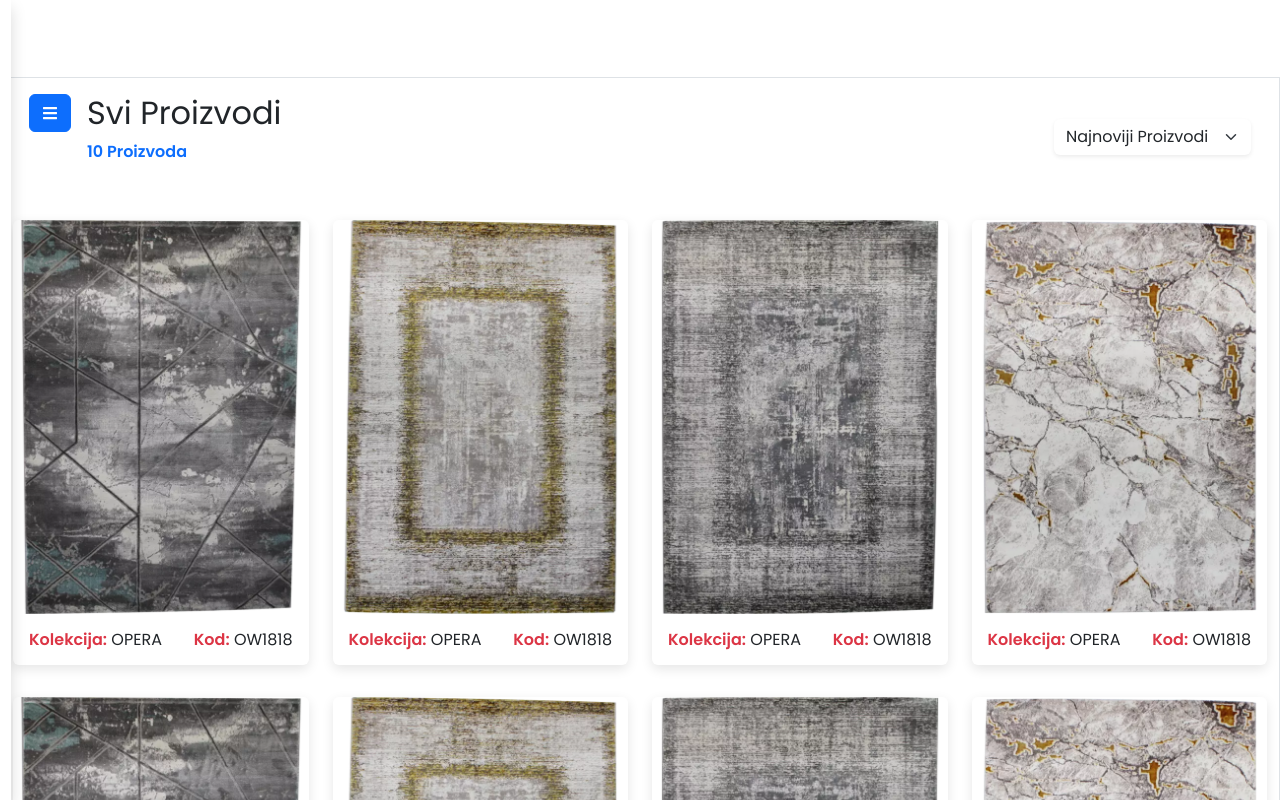
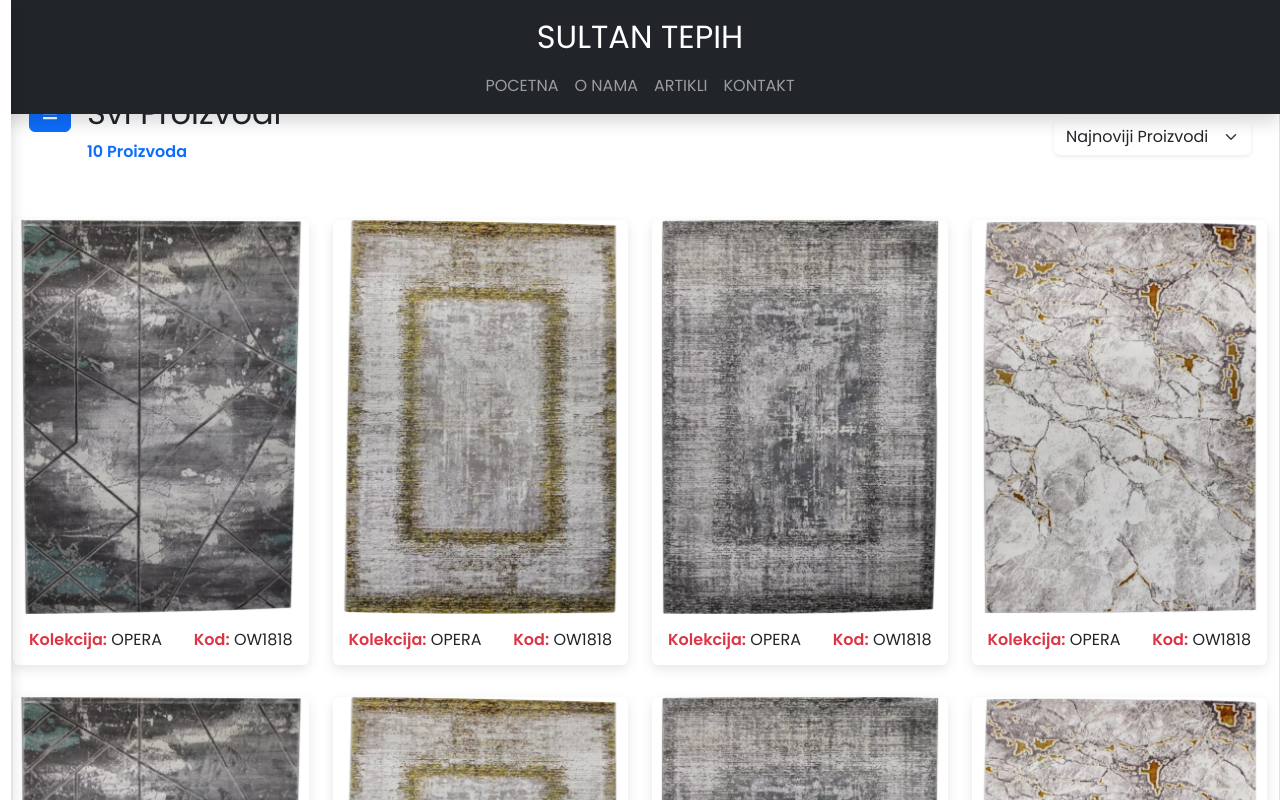
Before and after one commit to aliibnemasud/sultan_tepih, a React (Create React App) app: page /shop in a window 1280 px wide. Shown: the top 800 px of the page. Built offline with nearby package versions, Linux system fonts and the light colour scheme.

Commit message:
shop page problem fixed

```diff
--- a/src/App.css
+++ b/src/App.css
@@ -75,11 +75,14 @@
   background: linear-gradient(rgba(241, 241, 241, 0.8), rgba(245, 245, 245, 0.8)), url(./Images/bodyBg.png);
 }
 
-
+.navbar {
+  z-index: 1;
+}
 
 @media only screen and (min-width: 992px) {
     .navbar {
       flex-direction: column;
+
     }
   }
  @media ( min-width: 768px) {
--- a/src/App.jsx
+++ b/src/App.jsx
@@ -14,7 +14,7 @@ import NewShopPage from "./Pages/Products/NewShopPage";
 function App() {
   return (
     <div className="App">
-      {/* <Navbar /> */}
+      <Navbar />
       <div className="space"></div>
       <Switch>
         <Routes>
@@ -48,7 +48,9 @@ function App() {
           <Route path="/product-details/:id" element={<ProductDetails />} />
         </Routes>
       </Switch>
-      <Footer />
+
+      <Footer/>
+
     </div>
   );
 }
--- a/src/Pages/Home/Home.jsx
+++ b/src/Pages/Home/Home.jsx
@@ -8,6 +8,8 @@ import "react-multi-carousel/lib/styles.css";
 import { ProductSlider } from "../../Components/ProductSlider/ProductSlider";
 import Slider from "../../Components/Slider/Slider";
 import NewProductSlider from "../../Components/ProductSlider/NewProductSlider";
+import { Footer } from "../../Components/Footer/Footer";
+import { Navbar } from "../../Components/Navbar/Navbar";
 
 
 const image = require('../../Images/product.jpg');
@@ -15,6 +17,7 @@ const image = require('../../Images/product.jpg');
 export const Home = () => {
   return (
     <div className="bg-image">
+      <Navbar/>
       <Thumbnail />
       {/* <Slider />       */}
       <section className="" id="main-beginning">
@@ -33,6 +36,7 @@ export const Home = () => {
       <Services />
       <Collections />
       <Locations />
+      <Footer />
     </div>
   );
 };
--- a/src/Pages/Products/NewProductPage.jsx
+++ b/src/Pages/Products/NewProductPage.jsx
@@ -130,7 +130,7 @@ const NewProductPage = () => {
   };
 
   return (
-    <section className="container-fluid">
+    <section className="container-fluid productPage">
       <div className="row">
         <div className="sidebar bg-white shadow" style={{ width: `${sideBar}` }}>
           <div onClick={handleSideBar} className="closebtn">
@@ -251,7 +251,7 @@ const NewProductPage = () => {
           </section>
 
           {/* pagination */}
-          <nav aria-label="" className="">
+          <nav aria-label="" className="mb-3">
             <ul className="pagination justify-content-center">
               <li className="page-item">
                 <button onClick={() => setPage(page - 1)} className="page-link" href="#" tabindex="-1">
--- a/src/Pages/Products/ShopPage.css
+++ b/src/Pages/Products/ShopPage.css
@@ -34,7 +34,6 @@ body{
 .bg-color {
     background-color: rgb(224, 224, 224);
 }
-
 
 @media (max-width: 768px){
     #sidebar {
@@ -112,8 +111,8 @@ body{
 }
 
 .productNew {
-    /* overflow-y: hidden; */
-    height: 100vh;
+
+
 }
 
 .sideBarNew {
```
